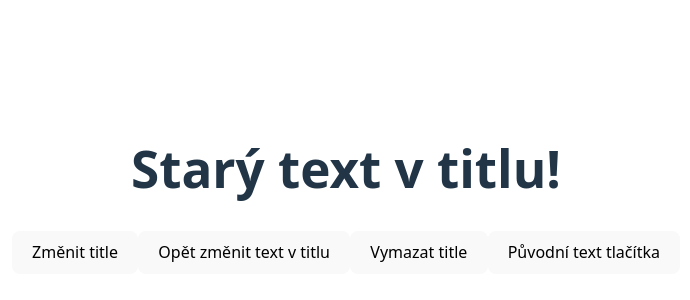
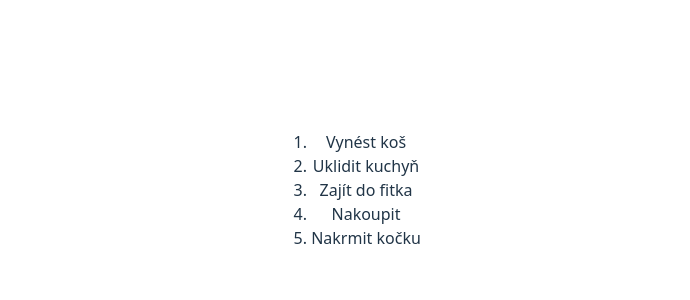
Before and after one commit to Barbora6/procvicovani, a React (Vite) app in the folder my-app/: page / in a window 1280 px wide. Shown: the part 210-510 px from the top of the page, without its empty margins (294-984 px from the left). Built offline with nearby package versions, Linux system fonts and the light colour scheme.

Commit message:
vyfiltrovani úkolů

```diff
--- a/my-app/src/App.jsx
+++ b/my-app/src/App.jsx
@@ -1,10 +1,12 @@
 import "./App.css";
 import { ChangeTitle } from "./components/ChangeTitle";
+import { FilterMap } from "./components/FilterMap";
 
 function App() {
   return (
     <>
-      <ChangeTitle />
+      <FilterMap />
+      {/* <ChangeTitle /> */}
     </>
   );
 }
--- /dev/null
+++ b/my-app/src/components/FilterMap.jsx
@@ -0,0 +1,17 @@
+import { data } from "../data";
+
+export const FilterMap = () => {
+  const vymazaneId = 3;
+
+  const vyslednePole = data.filter((jedenUkol) => {
+    return jedenUkol !== vymazaneId;
+  });
+
+  return (
+    <ol>
+      {vyslednePole.map((ukol) => {
+        return <li key={ukol.id}>{ukol.name}</li>;
+      })}
+    </ol>
+  );
+};
--- /dev/null
+++ b/my-app/src/data.js
@@ -0,0 +1,7 @@
+export const data = [
+  { id: 1, name: "Vynést koš" },
+  { id: 2, name: "Uklidit kuchyň" },
+  { id: 3, name: "Zajít do fitka" },
+  { id: 4, name: "Nakoupit" },
+  { id: 5, name: "Nakrmit kočku" }
+];
```
